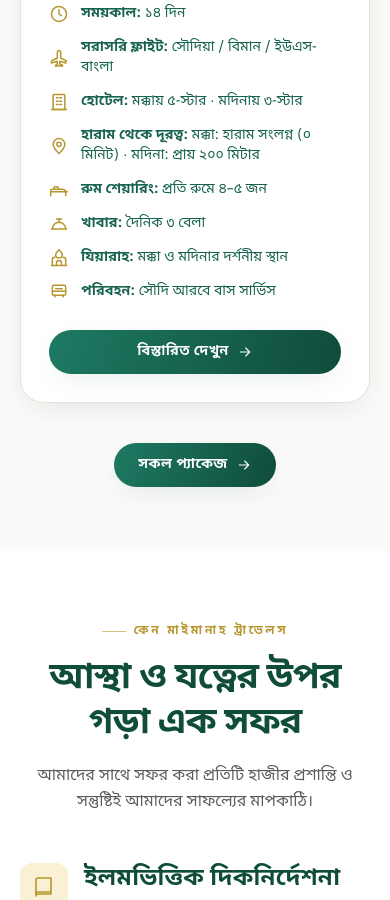
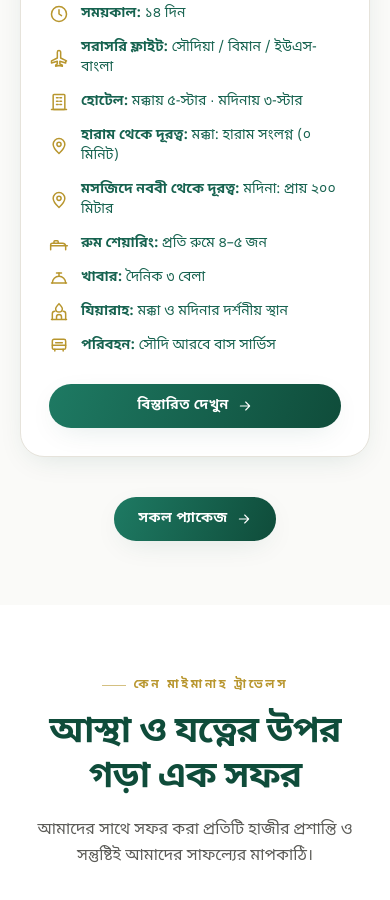
Before and after one commit to TaforaTech/maimanah-travels, a Next.js app: page /bn in a window 390 px wide. Shown: the part 8620-9520 px from the top of the page. Built offline with nearby package versions, Linux system fonts and the light colour scheme.

Commit message:
feat: update the cards

```diff
--- a/src/components/sections/Hajj2027Card.tsx
+++ b/src/components/sections/Hajj2027Card.tsx
@@ -22,7 +22,7 @@ export function Hajj2027Card({
       className={cn(
         "relative flex h-full flex-col rounded-xl2 p-7 shadow-soft transition-all duration-300",
         featured
-          ? "bg-navy-gradient text-cream-50 ring-1 ring-gold-400/40 lg:-translate-y-4 lg:shadow-luxury"
+          ? "bg-navy-gradient text-cream-50 ring-1 ring-gold-400/40 lg:-my-4 lg:shadow-luxury"
           : "border border-line bg-white text-ink hover:-translate-y-1 hover:border-gold-300 hover:shadow-luxury",
       )}
     >
--- a/src/content/data/hajj2027.ts
+++ b/src/content/data/hajj2027.ts
@@ -13,6 +13,7 @@ export type Hajj2027Spec = {
     | "madinah"
     | "hotel"
     | "distance"
+    | "madinahDistance"
     | "room"
     | "food"
     | "ziyarah"
@@ -53,6 +54,7 @@ export const hajj2027Copy = {
     madinah: t("Hotel Madinah", "হোটেল মদিনা"),
     hotel: t("Hotel", "হোটেল"),
     distance: t("Distance from Haram", "হারাম থেকে দূরত্ব"),
+    madinahDistance: t("Distance from Masjid an-Nabawi", "মসজিদে নববী থেকে দূরত্ব"),
     room: t("Room Sharing", "রুম শেয়ারিং"),
     food: t("Food", "খাবার"),
     ziyarah: t("Ziyarah", "যিয়ারাহ"),
--- a/src/content/data/packages.ts
+++ b/src/content/data/packages.ts
@@ -15,6 +15,7 @@ export type PackageSpec = {
     | "madinah"
     | "hotel"
     | "distance"
+    | "madinahDistance"
     | "room"
     | "food"
     | "ziyarah"
@@ -165,7 +166,8 @@ export const packages: TravelPackage[] = [
       { key: "duration", icon: "clock", value: t("14 Days", "১৪ দিন") },
       { key: "flight", icon: "plane", value: t("Saudia / Biman / US-Bangla", "সৌদিয়া / বিমান / ইউএস-বাংলা") },
       { key: "hotel", icon: "building", value: t("Makkah 5-star · Madinah 3-star", "মক্কায় ৫-স্টার · মদিনায় ৩-স্টার") },
-      { key: "distance", icon: "pin", value: t("Makkah: adjacent (0 min) · Madinah: ~200m", "মক্কা: হারাম সংলগ্ন (০ মিনিট) · মদিনা: প্রায় ২০০ মিটার") },
+      { key: "distance", icon: "pin", value: t("Makkah: adjacent (0 min)", "মক্কা: হারাম সংলগ্ন (০ মিনিট)") },
+      { key: "madinahDistance", icon: "pin", value: t("Madinah: ~200m", "মদিনা: প্রায় ২০০ মিটার") },
       { key: "room", icon: "bed", value: t("4–5 per room", "প্রতি রুমে ৪–৫ জন") },
       { key: "food", icon: "food", value: t("3 meals daily", "দৈনিক ৩ বেলা") },
       { key: "ziyarah", icon: "mosque", value: t("Sites in Makkah & Madinah", "মক্কা ও মদিনার দর্শনীয় স্থান") },
```
